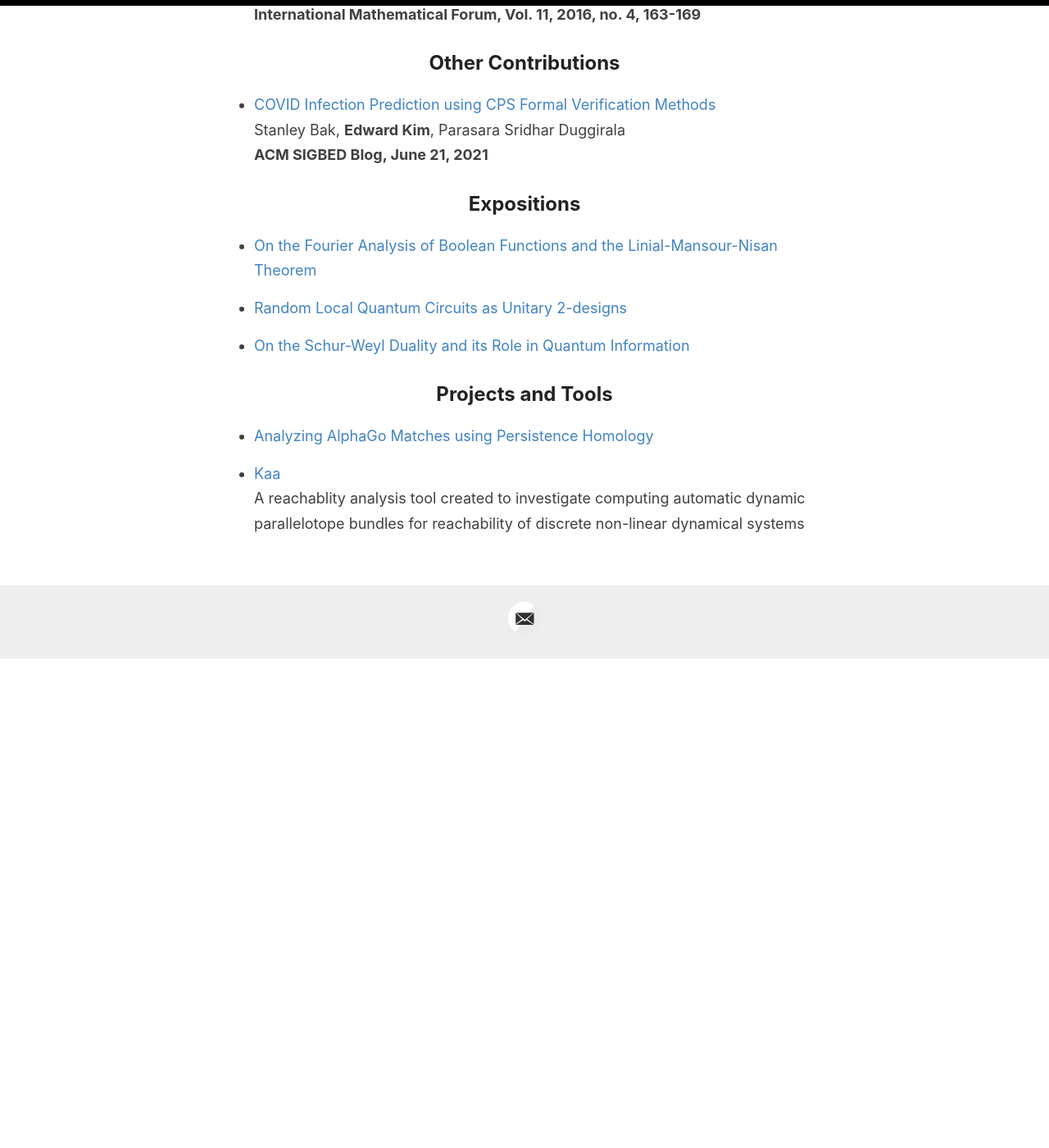
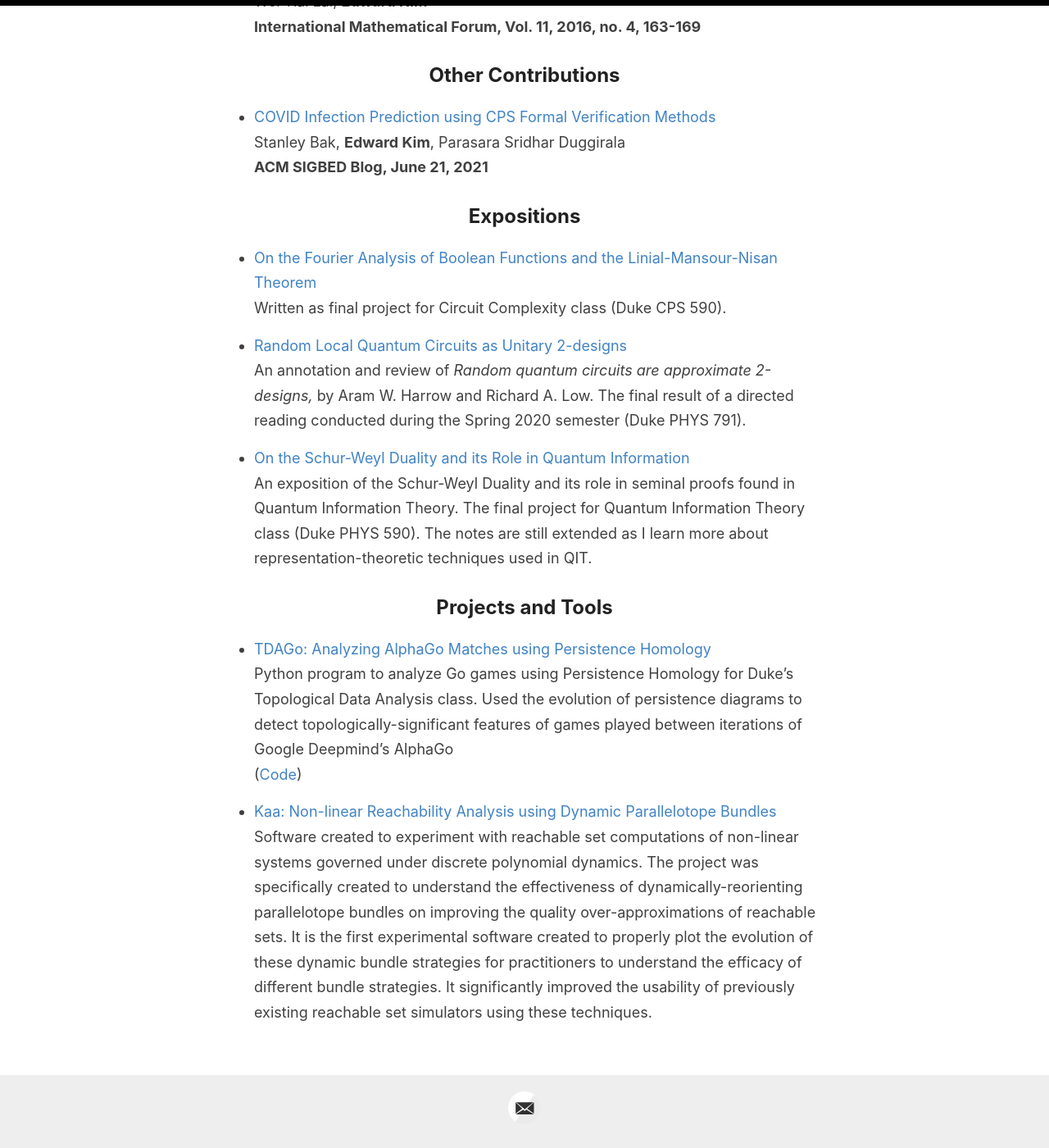
Before and after one commit to ekim1919/ekim1919.github.io, a Jekyll site: the page built from _pages/categories.md, in a window 1280 px wide and 1400 px high, scrolled down 972 px. Shown: the whole window at 82% size. Built offline with Jekyll 4.4.1, drawn with Linux system fonts in a browser that asks for light colours; before the commit the page ends 1776 px from its top, so only the background shows below that.

Commit message:
Elaborated pub page

```diff
--- a/_pages/categories.md
+++ b/_pages/categories.md
@@ -20,6 +20,7 @@ title: Papers
 * [Kaa: A Python Implementation of Reachable Set Computation Using Bernstein Polynomial](https://easychair.org/publications/open/Flp2)
   **Edward Kim**, Parasara Sridhar Duggirala
  7th Int. Workshop on Applied Verification for Continuous and Hybrid Systems, 2020
+
 * [Some inequalities involving geometric and harmonic means]()
   Wei-Kai Lai, **Edward Kim**
   **International Mathematical Forum, Vol. 11, 2016, no. 4, 163-169**
@@ -33,14 +34,19 @@ title: Papers
 ## Expositions
 
 * [On the Fourier Analysis of Boolean Functions and the Linial-Mansour-Nisan Theorem](https://github.com/ekim1919/Research/blob/master/Complexity/LMNTheorem/paper.pdf)
+  Written as final project for Circuit Complexity class (Duke CPS 590).
 
 * [Random Local Quantum Circuits as Unitary 2-designs](https://github.com/ekim1919/Research/blob/master/QIT/2Designs/final.pdf)
+    An annotation and review of _Random quantum circuits are approximate 2-designs,_ by Aram W. Harrow and Richard A. Low. The final result of a directed reading conducted during the Spring 2020 semester (Duke PHYS 791).
 
 * [On the Schur-Weyl Duality and its Role in Quantum Information](https://github.com/ekim1919/QuanInformation/blob/master/SchurWeyl/final.pdf)
+  An exposition of the Schur-Weyl Duality and its role in seminal proofs found in Quantum Information Theory. The final project for Quantum Information Theory class (Duke PHYS 590). The notes are still extended as I learn more about representation-theoretic techniques used in QIT.
 
 ## Projects and Tools
 
-* [Analyzing AlphaGo Matches using Persistence Homology](https://github.com/ekim1919/TDAGo/blob/master/paper/final.pdf)
+* [TDAGo: Analyzing AlphaGo Matches using Persistence Homology](https://github.com/ekim1919/TDAGo/blob/master/paper/final.pdf)
+  Python program to analyze Go games using Persistence Homology for Duke’s Topological Data Analysis class. Used the evolution of persistence diagrams to detect topologically-significant features of games played between iterations of Google Deepmind’s AlphaGo
+  ([Code](https://github.com/ekim1919/TDAGo))
 
-* [Kaa](https://github.com/Tarheel-Formal-Methods/kaa-dynamic)
-  A reachablity analysis tool created to investigate computing automatic dynamic parallelotope bundles for reachability of discrete non-linear dynamical systems
+* [Kaa: Non-linear Reachability Analysis using Dynamic Parallelotope Bundles](https://github.com/Tarheel-Formal-Methods/kaa-dynamic)
+  Software created to experiment with reachable set computations of non-linear systems governed under discrete polynomial dynamics. The project was specifically created to understand the effectiveness of dynamically-reorienting parallelotope bundles on improving the quality over-approximations of reachable sets. It is the first experimental software created to properly plot the evolution of these dynamic bundle strategies for practitioners to understand the efficacy of different bundle strategies. It significantly improved the usability of previously existing reachable set simulators using these techniques.
```
